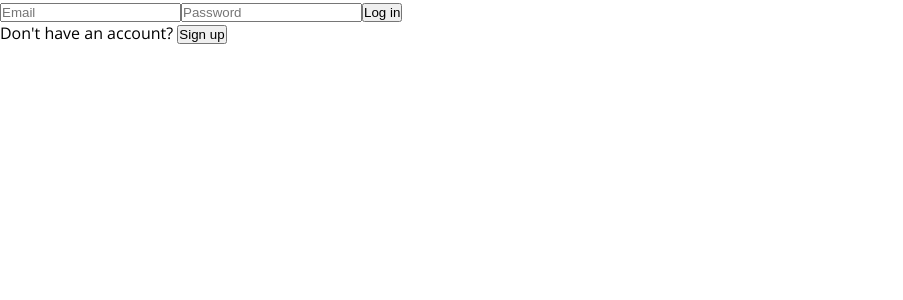
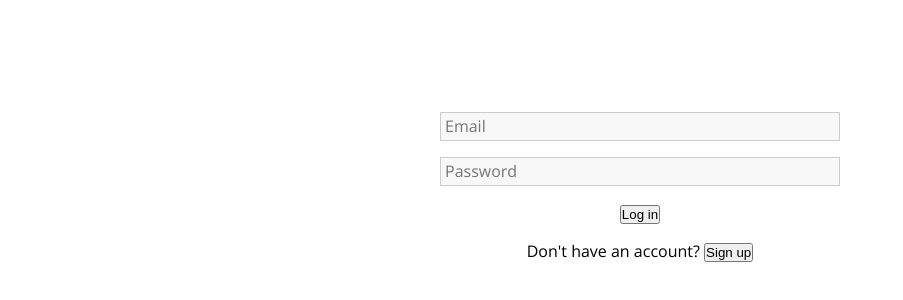
Before and after one commit to mrunmayee2906/MyNotesApp-Frontend, a React (Create React App) app: page /auth in a window 1280 px wide. Shown: the top 300 px of the page, without its empty margins (0-903 px from the left). Built offline with nearby package versions, Linux system fonts and the light colour scheme.

Commit message:
Login redirection resolved

```diff
--- a/src/App.js
+++ b/src/App.js
@@ -1,41 +1,76 @@
 // import logo from './logo.svg';
 // import './App.css';
+import { useCallback, useState } from "react";
 // to setup routing
-// use this moving forward since v6.4
-import { useCallback, useState } from "react";
-import { RouterProvider } from "react-router-dom";
-import Router from "./Router";
-// import { AuthContext } from "./context/auth-context";
-
+import {
+  BrowserRouter as Router,
+  Route,
+  Routes,
+  Navigate,
+} from "react-router-dom";
+// import Router from "./Router";
+import Auth from "./pages/Auth";
+import User from "./pages/User";
+import ErrorPage from "./pages/ErrorPage";
+import { AuthContext } from "./context/auth-context";
 
 const App = () => {
+  // const router = Router();
 
-  const router = Router();
+  const [isLoggedIn, setIsLoggedIn] = useState(false);
 
-  // const [isLoggedIn, setIsLoggedIn] = useState(false);
+  const login = useCallback(() => {
+    // console.log("Entered login callback");
+    setIsLoggedIn(true);
+    // console.log(isLoggedIn);
+  }, []);
 
-  // const login = useCallback(() => {
-  //   console.log("Entered login callback");
-  //   setIsLoggedIn(prevLoggedIn => (true));
-  //   console.log(isLoggedIn);
-  // }, []);
+  const logout = useCallback(() => {
+    setIsLoggedIn(false);
+  }, []);
 
-  // const logout = useCallback(() => {
-  //   setIsLoggedIn(prevLoggedIn => (false));
-  // }, []);
+  let routes;
+
+  if (isLoggedIn) {
+    routes = (
+      <Routes>
+        <Route path="/" element={<User />} errorElement={<ErrorPage />} />
+        <Route
+          path="/auth"
+          element={<Navigate to="/" />}
+          errorElement={<ErrorPage />}
+        />
+        <Route
+          path="*"
+          element={<Navigate to="/auth" />}
+          errorElement={<ErrorPage />}
+        />
+      </Routes>
+    );
+  } else {
+    routes = (
+      <Routes>
+        <Route path="/auth" element={<Auth />} errorElement={<ErrorPage />} />
+        <Route
+          path="*"
+          element={<Navigate to="/auth" />}
+          errorElement={<ErrorPage />}
+        />
+      </Routes>
+    );
+  }
 
   return (
-    // <div>
-    //   <h1>MyNotes App</h1>
-    // </div>
-    // <AuthContext.Provider value={{
-    //   isLoggedIn: isLoggedIn,
-    //   login: login,
-    //   logout: logout
-    // }}>
-      <RouterProvider router={router} />
-    // </AuthContext.Provider>
+    <AuthContext.Provider
+      value={{
+        isLoggedIn: isLoggedIn,
+        login: login,
+        logout: logout,
+      }}
+    >
+      <Router>{routes}</Router>
+    </AuthContext.Provider>
   );
-}
+};
 
 export default App;
--- a/src/Router.js
+++ b/src/Router.js
@@ -3,35 +3,50 @@ import { createBrowserRouter, Navigate } from "react-router-dom";
 import Auth from "./pages/Auth";
 import User from "./pages/User";
 import ErrorPage from "./pages/ErrorPage";
-// import { AuthContext } from "./context/auth-context";
+import { AuthContext } from "./context/auth-context";
 
 const Router = () => {
+  const auth = useContext(AuthContext);
 
-  // const auth = useContext(AuthContext);
+  console.log(auth.isLoggedIn);
 
-  const router = createBrowserRouter([
-    // (auth.isLoggedIn &&
+  const routes = auth.isLoggedIn
+    ? [
         {
           path: "/",
           element: <User />,
           // does not need the exact property
-      errorElement: <ErrorPage />
+          errorElement: <ErrorPage />,
         },
-    // ),
         {
           path: "/auth",
-      // element: (auth.isLoggedIn ? <Navigate to="/" replace/> : <Auth />),
-      element: <Auth />,
-      errorElement: <ErrorPage />
+          // element: auth.isLoggedIn ? <Navigate to="/" replace /> : <Auth />,
+          element: <Navigate to="/" />,
+          errorElement: <ErrorPage />,
         },
         {
           path: "*",
           element: <Navigate to="/auth" />,
-      errorElement: <ErrorPage />
-    }
-  ]);
+          errorElement: <ErrorPage />,
+        },
+      ]
+    : [
+        {
+          path: "/auth",
+          // element: auth.isLoggedIn ? <Navigate to="/" replace /> : <Auth />,
+          element: <Auth />,
+          errorElement: <ErrorPage />,
+        },
+        {
+          path: "*",
+          element: <Navigate to="/auth" />,
+          errorElement: <ErrorPage />,
+        },
+      ];
+
+  const router = createBrowserRouter(routes);
 
   return router;
-}
+};
 
 export default Router;
--- a/src/components/FormElements/Input.js
+++ b/src/components/FormElements/Input.js
@@ -80,7 +80,7 @@ const Input = (props) => {
   return (
     // to add dynamic class for different input types
     <div
-      className={`${props.formControl} ${
+      className={`${props.className} ${
         // show invalid when input state is not valid and when it is touched
         !inputState.isValid && inputState.isTouched && "form-control--invalid"
       }`}
--- /dev/null
+++ b/src/pages/Auth.css
@@ -0,0 +1,15 @@
+.authentication__header {
+  color: white;
+  text-align: center;
+}
+
+.authentication {
+  width: 90%;
+  max-width: 25rem;
+  margin: 7rem auto;
+  text-align: center;
+}
+
+.authentication form {
+  margin-bottom: 1rem;
+}
--- a/src/pages/Auth.js
+++ b/src/pages/Auth.js
@@ -1,62 +1,76 @@
 import { useState, useContext } from "react";
-// import { AuthContext } from "../context/auth-context";
+import { AuthContext } from "../context/auth-context";
+import { useForm } from "../hooks/form-hooks";
+import Input from "../components/FormElements/Input";
+import { VALIDATOR_EMAIL, VALIDATOR_MINLENGTH } from "../util/validators";
 
-const Auth = props => {
+import "./Auth.css";
 
+const Auth = (props) => {
   // object from authcontext
-  // const auth = useContext(AuthContext);
+  const auth = useContext(AuthContext);
+
+  const [formState, inputHandler] = useForm(
+    {
+      email: {
+        value: "",
+        isValid: false,
+      },
+      password: {
+        value: "",
+        isValid: false,
+      },
+    },
+    false
+  );
 
   const [isLoginMode, setIsLoginMode] = useState(true);
 
-  const [userInput, setUserInput] = useState({
-    email: "",
-    password: ""
-  });
-  // const [inputContent, setInputContent] = useState("");
-
-  const handleChange = (event) => {
-    // console.log(event.target.value);
-    const { value, name } = event.target;
-
-    setUserInput(prevInput => ({
-      ...prevInput,
-      [name]: value
-    }));
-  };
-
-
   const switchModeHandler = () => {
-    setIsLoginMode(prevMode => !prevMode);
+    setIsLoginMode((prevMode) => !prevMode);
   };
 
   const authSubmitHandler = (event) => {
-    console.log("entered");
+    // console.log(formState.inputs);
     event.preventDefault();
     // auth.login();
     // console.log(auth.isLoggedIn);
   };
 
   return (
+    <div className="authentication">
       <form onSubmit={authSubmitHandler}>
-      <input
+        <Input
+          className="form-control"
+          element="input"
+          id="email"
           type="email"
           placeholder="Email"
-        name="email"
-        value={userInput.email}
-        onChange={handleChange}
-        required
+          onInput={inputHandler}
+          validators={[VALIDATOR_EMAIL]}
+          errorText="Please enter a valid email"
         />
-      <input
+        <Input
+          className="form-control"
+          element="input"
+          id="password"
           type="password"
           placeholder="Password"
-        name="password"
-        value={userInput.password}
-        onChange={handleChange}
-        required
+          onInput={inputHandler}
+          validators={[VALIDATOR_MINLENGTH(6)]}
+          errorText="Password should be atleast 6 characters"
         />
-      <button type="submit">{isLoginMode ? "Log in" : "Sign up"}</button>
-      <p>{isLoginMode ? "Don't have an account? " : "Already have an account? "} <button onClick={switchModeHandler}>{isLoginMode ? "Sign up" : "Log in"}</button></p>
+        <button type="submit" disabled={!formState.isValid}>
+          {isLoginMode ? "Log in" : "Sign up"}
+        </button>
       </form>
+      <p>
+        {isLoginMode ? "Don't have an account? " : "Already have an account? "}{" "}
+        <button onClick={switchModeHandler}>
+          {isLoginMode ? "Sign up" : "Log in"}
+        </button>
+      </p>
+    </div>
   );
 };
 
```
Also changed, not shown: 1 other file (tests, documents, lock files or other folders). Lines whose indentation alone changed are shown as unchanged.
